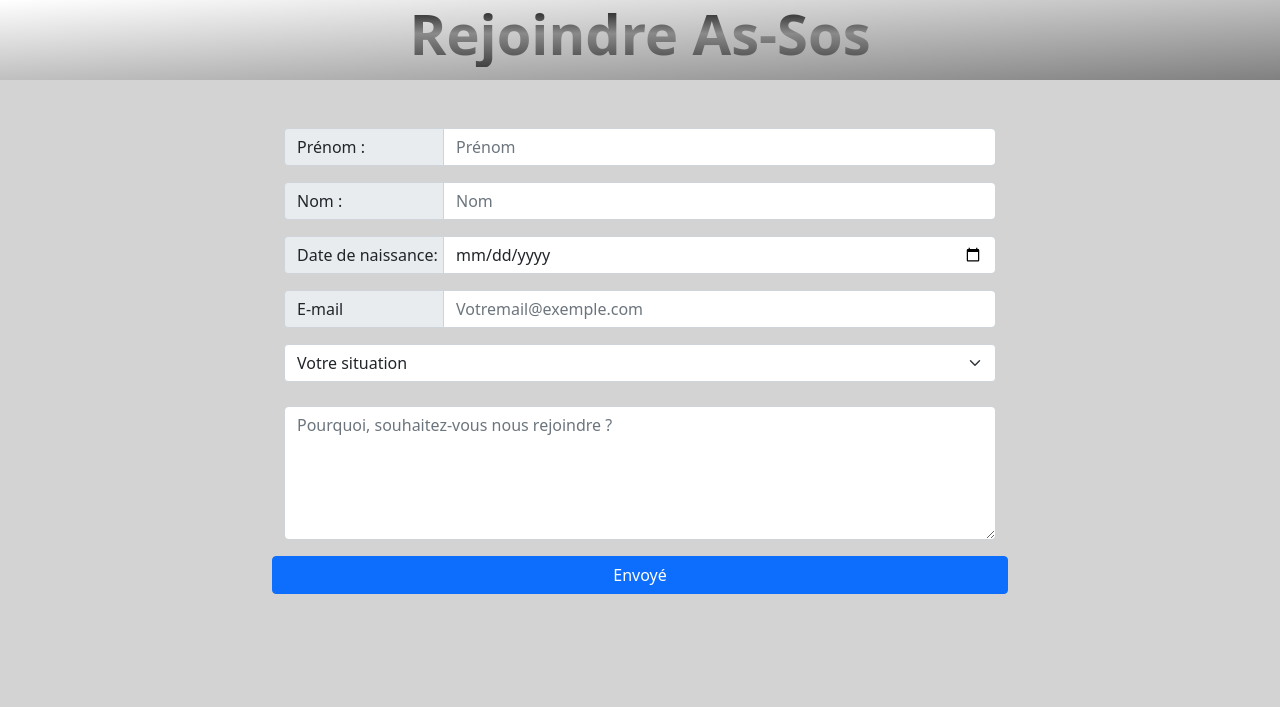
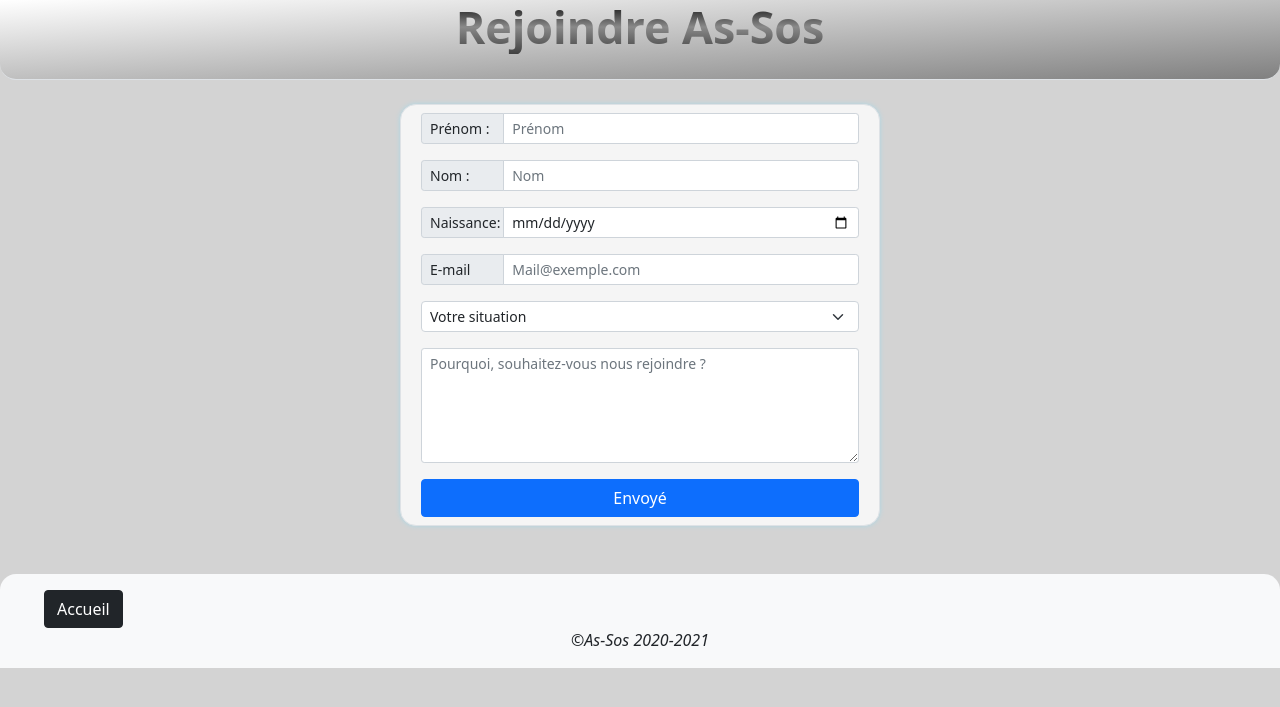
Before and after one commit to Jamsapps/eval, a PHP site: page /rejoindre.html in a window 1280 px wide. Shown: the top 707 px of the page. Run offline with PHP 8.4, Linux system fonts and the light colour scheme.

Commit message:
Modified rejoindre html and css

```diff
--- a/Evaluation/css/rejoindre.css
+++ b/Evaluation/css/rejoindre.css
@@ -1,38 +1,72 @@
+/* html, body */
 :root, body {
     padding: 0;
     margin: 0;
     background-color: lightgray;
 }
 
+/* Header */
 header {
     background-image: linear-gradient(to right bottom, white, grey);
     height: 5rem;
+    border-bottom-left-radius: 1rem;
+    border-bottom-right-radius: 1rem;
 }
 
 h3 {
-    font-size: 3.5rem;
+    font-size: 2.8rem;
     font-weight: bold;
     background: -webkit-linear-gradient(rgb(0, 0, 0), rgb(138, 138, 138), rgb(65, 65, 65));
     -webkit-background-clip: text;
     -webkit-text-fill-color: transparent;
 }
 
+/* formulaire */
+
 #inputGroup-sizing-sm{
-    width: 10rem;
+    width: 5.2rem;
 }
 
-.container-form {
-    display: flex;
-    justify-content: center;
-}
-
-.container {
-    margin: 1rem;
-    width: 50rem;
-    padding: 2rem;
+.d-flex {
+    width: 30rem;
+    border-radius: 1rem;
+    background-color: whitesmoke;
+    box-shadow: 0px 0px 5px lightblue;
 }
 
 .btn {
     margin-top: 1rem;
     width: 100%;
 }
+
+/* footer */
+footer{
+    background-color: #f8f9fa;
+    width: auto;
+    border-top-right-radius: 1rem;
+    border-top-left-radius: 1rem;
+}
+
+.btn-dark {
+    margin-left: 2rem;
+    width: auto;
+}
+
+
+.link {
+    text-decoration: none;
+    color: white;
+}
+
+@media screen and (max-width: 800px) {
+
+    /* title */
+    h3 {
+        font-size: 2.1rem;
+        font-weight: bold;
+        background: -webkit-linear-gradient(rgb(0, 0, 0), rgb(138, 138, 138), rgb(65, 65, 65));
+        -webkit-background-clip: text;
+        -webkit-text-fill-color: transparent;
+    }
+
+}
--- a/Evaluation/rejoindre.html
+++ b/Evaluation/rejoindre.html
@@ -9,40 +9,35 @@
 </head>
 <body>
 
-<header>
+<header class="border-bottom">
     <h3 class="text-center">Rejoindre As-Sos</h3>
 </header>
 
-<!-- Formulaire -->
-<div class="container-form">
-    <form>
-        <div class="container row align-item-center">
+    <!-- Formulaire -->
+<div class="container">
+    <form class="row justify-content-center">
+        <div class="d-flex flex-column bd-highlight mt-4 border">
             <!--input and label-->
-            <div class="input-group input-group-md mb-3">
+            <div class="input-group input-group-sm p-2 bd-highlight">
                 <span class="input-group-text" id="inputGroup-sizing-sm">Prénom :</span>
-                <input type="text" class="form-control" id="prenom" placeholder="Prénom" required>
+                <input type="text" class="form-control form-control-sm" id="prenom" placeholder="Prénom" required>
+            </div>
+            <div class="input-group input-group-sm p-2 bd-highlight">
+                <span class="input-group-text" id="inputGroup-sizing-sm">Nom :</span>
+                <input type="text" class="form-control form-control-sm" id="nom" placeholder="Nom" required>
+            </div>
+            <div class="input-group input-group-sm p-2 bd-highlight">
+                <span class="input-group-text" id="inputGroup-sizing-sm">Naissance:</span>
+                <input type="date" class="form-control form-control-sm" id="date" required>
+            </div>
+            <div class="input-group input-group-sm p-2 bd-highlight">
+                <span class="input-group-text" id="inputGroup-sizing-sm">E-mail</span>
+                <input type="email" class="form-control form-control-sm" id="email" placeholder="Mail@exemple.com" required>
             </div>
 
-            <div class="input-group input-group-md mb-3">
-                <span class="input-group-text col-3" id="inputGroup-sizing-sm">Nom :</span>
-                <input type="text" class="form-control" id="nom" placeholder="Nom" required>
-            </div>
-
-            <div class="input-group input-group-md mb-3">
-                <span class="input-group-text col-3" id="inputGroup-sizing-sm">Date de naissance:</span>
-                <input type="date" class="form-control" id="date" required>
-            </div>
-
-            <div class="input-group input-group-md mb-3">
-                <span class="input-group-text col-3" id="inputGroup-sizing-sm">E-mail</span>
-                <input type="email" class="form-control" id="email" placeholder="Votremail@exemple.com" required>
-            </div>
-
-            <!-- Fin input and label -->
-
             <!-- Select group -->
-            <div class="select-group">
-                <select class="form-select">
+            <div class="select-group p-2 bd-highlight">
+                <select class="form-select form-select-sm">
                     <option selected>Votre situation</option>
                     <option value="1">Étudiant</option>
                     <option value="2">En recherche d'emploi</option>
@@ -50,18 +45,31 @@
                 </select>
             </div>
 
-            <!-- Text Area -->
-            <div class="mt-4">
-                <textarea type="text" class="form-control" id="message" rows="5" placeholder="Pourquoi, souhaitez-vous nous rejoindre ?" required></textarea>
-            </div>
+                <!-- Text Area -->
+            <div class="select-group p-2 bd-highlight">
+                <textarea type="text" class="form-control form-control-sm" id="message" rows="5" placeholder="Pourquoi, souhaitez-vous nous rejoindre ?" required></textarea>
 
                 <button type="submit" class="btn btn-primary">Envoyé</button>
             </div>
-        </form>
+            </div>
+        </div>
+    </form>
+</div>
+
+<!--Footer-->
+<div class="container-fluid">
+    <div class="row justify-content-center mt-5">
+
+        <footer class="container">
+            <!-- button home -->
+            <div class="col-1">
+            <button type="button" class="btn btn-dark"><a class="link" href="index.html">Accueil</a></button>
+            </div>
+            <!--Copyright-->
+            <i class="fas fa-copyright"><p class="text-center">&copy;As-Sos 2020-2021</p></i>
+        </footer>
     </div>
-
-
-
+</div>
 
 
 
```
